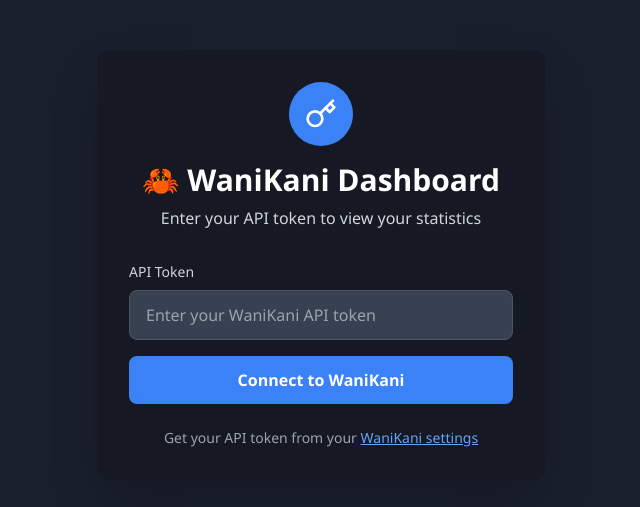
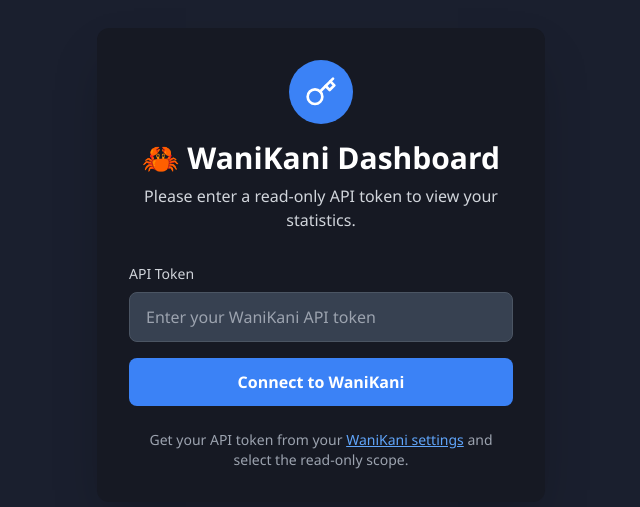
Before and after one commit to ssjdan27/wanikani-api-development, a Next.js app: page / in a window 1280 px wide. Shown: the part 135-642 px from the top of the page, without its empty margins (319-959 px from the left). Built offline with nearby package versions, Linux system fonts and the light colour scheme.

Commit message:
update home page

```diff
--- a/src/components/ApiTokenInput.tsx
+++ b/src/components/ApiTokenInput.tsx
@@ -29,7 +29,7 @@ export default function ApiTokenInput({ onTokenSubmit }: ApiTokenInputProps) {
             <Key className="w-8 h-8 text-white" />
           </div>
           <h1 className="text-3xl font-bold text-white mb-2">🦀 WaniKani Dashboard</h1>
-          <p className="text-gray-300">Enter your API token to view your statistics</p>
+          <p className="text-gray-300">Please enter a read-only API token to view your statistics.</p>
         </div>
 
         <form onSubmit={handleSubmit} className="space-y-4">
@@ -67,6 +67,7 @@ export default function ApiTokenInput({ onTokenSubmit }: ApiTokenInputProps) {
             >
               WaniKani settings
             </a>
+            {' '}and select the read-only scope.
           </p>
         </div>
       </div>
```
